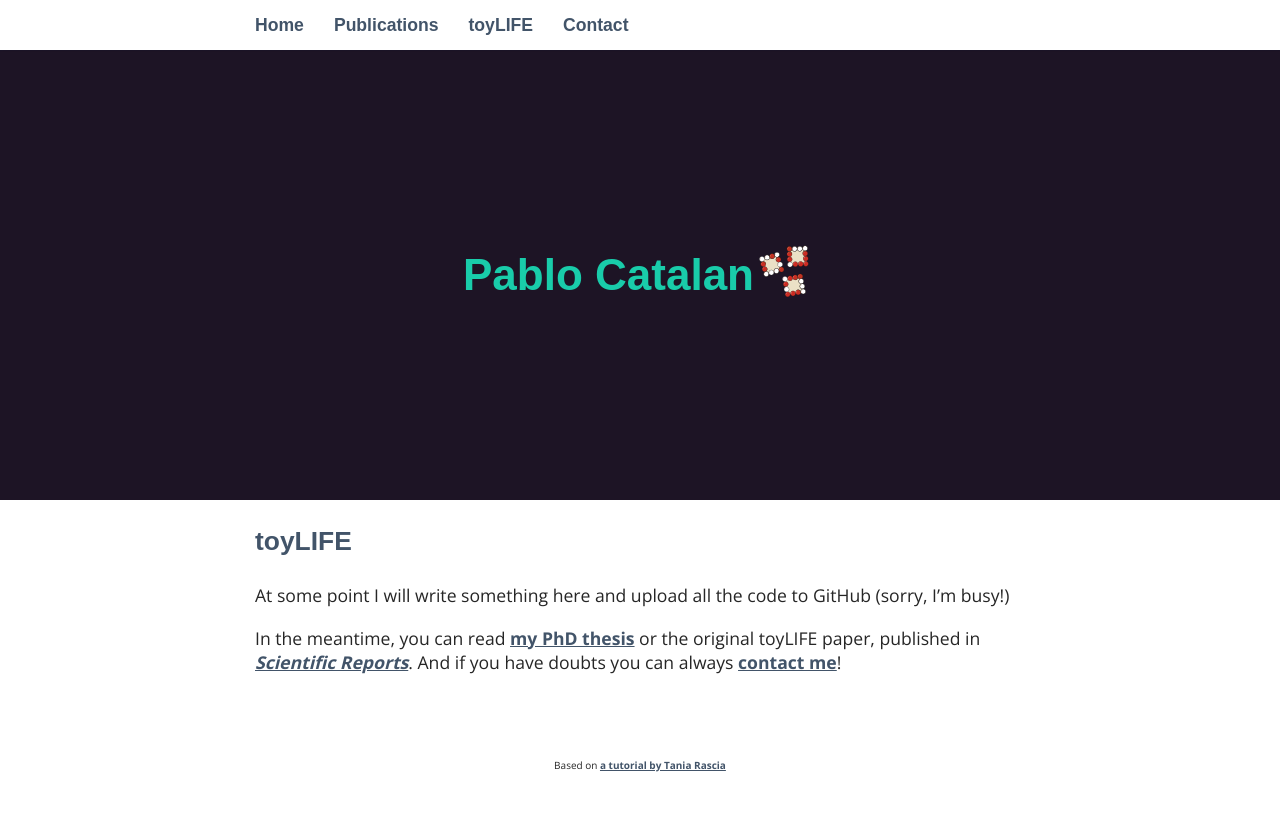
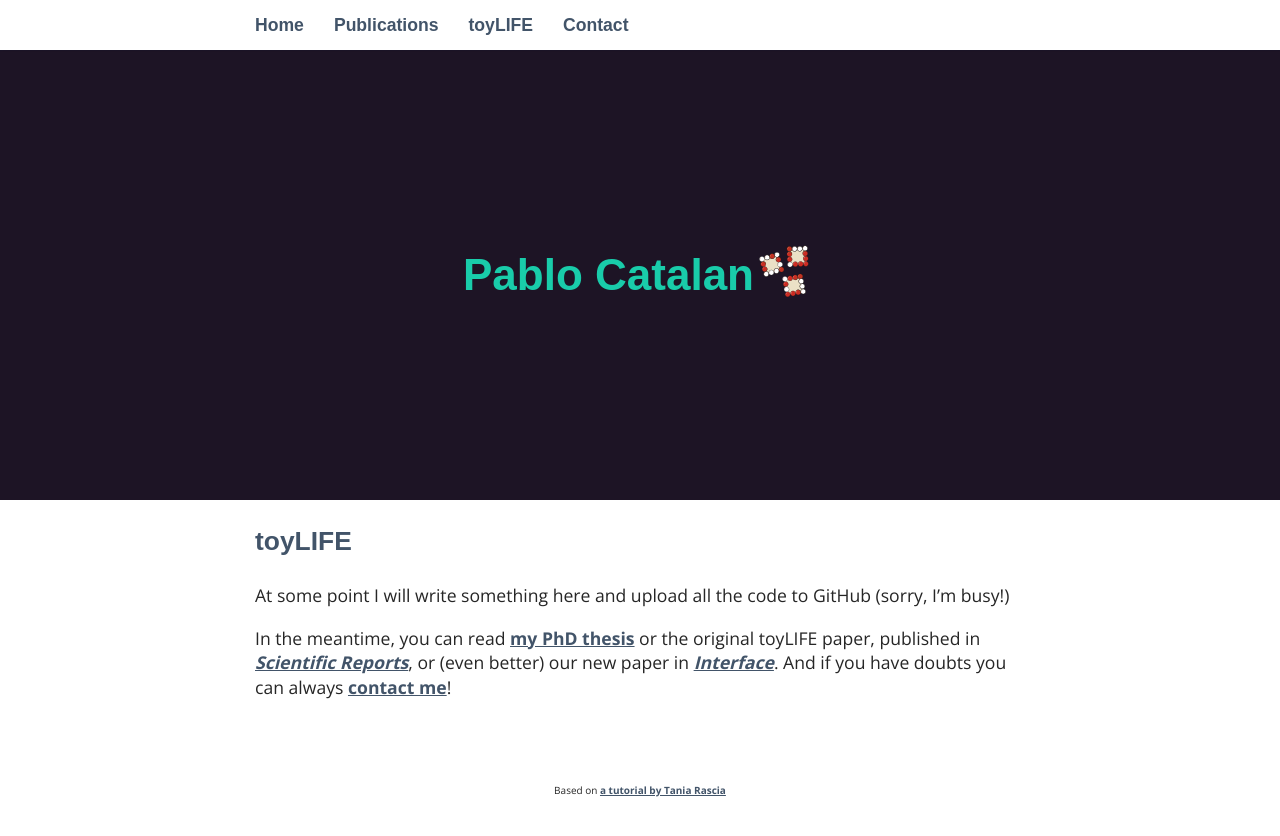
Before and after one commit to PabloCatalan/pablocatalan.github.io, a Jekyll site: the page built from _pages/02_toyLIFE.md, in a window 1280 px wide. Shown: the top 836 px of the page. Built offline with Jekyll 4.4.1, drawn with Linux system fonts in a browser that asks for light colours; some web fonts are replaced.

Commit message:
Update 02_toyLIFE.md

```diff
--- a/_pages/02_toyLIFE.md
+++ b/_pages/02_toyLIFE.md
@@ -7,4 +7,4 @@ permalink: /toyLIFE/
 
 At some point I will write something here and upload all the code to GitHub (sorry, I'm busy!)
 
-In the meantime, you can read [my PhD thesis](/papers/pablocatalan_phdtesis.pdf) or the original toyLIFE paper, published in [*Scientific Reports*](/papers/arias2014_toyLIFE.pdf). And if you have doubts you can always [contact me](/contact.md)!
+In the meantime, you can read [my PhD thesis](/papers/pablocatalan_phdtesis.pdf) or the original toyLIFE paper, published in [*Scientific Reports*](/papers/arias2014_toylife.pdf), or (even better) our new paper in [*Interface*](/papers/catalan2018_toyLIFE_complexity.pdf). And if you have doubts you can always [contact me](/contact.md)!
```
